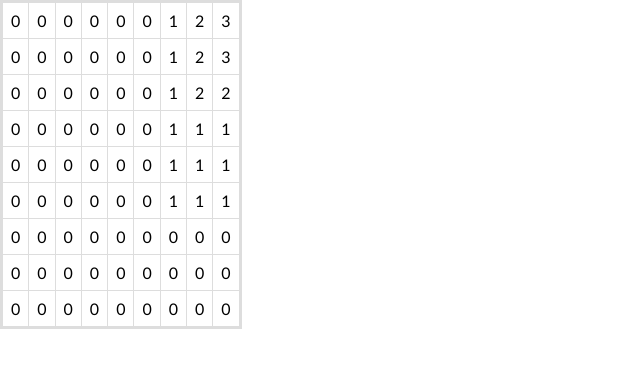
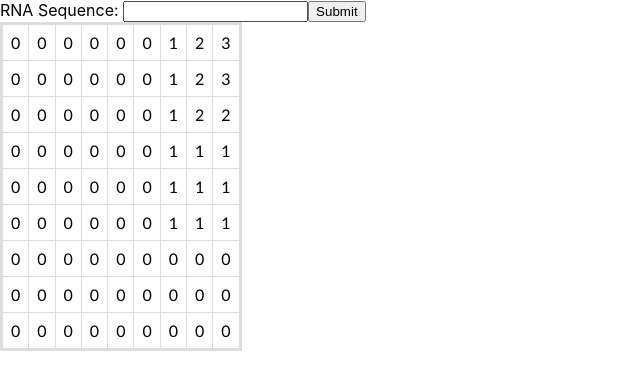
Before and after one commit to patrickfeltes/nussinov, a React (Create React App) app in the folder app/: page / in a window 1280 px wide. Shown: the top 390 px of the page, without its empty margins (0-640 px from the left). Built offline with nearby package versions, Linux system fonts and the light colour scheme.

Commit message:
Add sequence input form:

```diff
--- a/app/src/App.js
+++ b/app/src/App.js
@@ -1,9 +1,22 @@
 import './App.css';
 import NussinovTable from './components/NussinovTable';
 
+let handleFormSubmit = (event) => {
+  event.preventDefault();
+  console.log(event.target.sequence.value);
+}
+
 function App() {
   return (
-    <NussinovTable />
+    <div>
+      <form onSubmit={handleFormSubmit}>
+          <label>
+            RNA Sequence: <input type="text" name="sequence" />
+          </label>
+          <button type="submit">Submit</button>
+        </form>
+      <NussinovTable />
+    </div>
   );
 }
 
```
Also changed, not shown: 1 other file (tests, documents, lock files or other folders).
